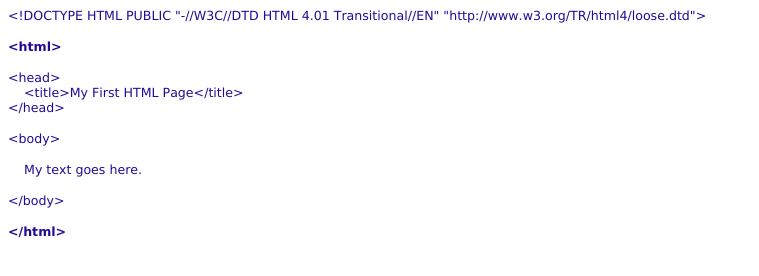
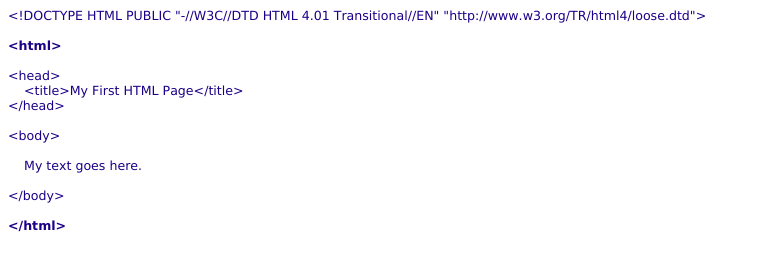
Before and after one commit to rahuldhillo/git-demo, a plain HTML site: page index.html in a window 1280 px wide. Shown: the full height of the page, 0-759 px from the left. Drawn offline with Linux system fonts and the light colour scheme.

Commit message:
Comitted

```diff
--- a/index.html
+++ b/index.html
@@ -7,28 +7,33 @@
   <meta name="Generator" content="Cocoa HTML Writer">
   <meta name="CocoaVersion" content="1671.4">
   <style type="text/css">
-    p.p1 {margin: 0.0px 0.0px 0.0px 0.0px; text-align: justify; line-height: 16.0px; font: 12.6px Verdana; color: #260999; -webkit-text-stroke: #260999}
-    p.p2 {margin: 0.0px 0.0px 0.0px 0.0px; text-align: justify; line-height: 16.0px; font: 12.6px Verdana; color: #260999; -webkit-text-stroke: #260999; min-height: 16.0px}
-    p.p3 {margin: 0.0px 0.0px 0.0px 0.0px; text-align: justify; line-height: 16.0px; font: 12.6px Verdana; color: #260999; -webkit-text-stroke: #260999; background-color: #ffffff}
+    p.p1 {margin: 0.0px 0.0px 0.0px 0.0px; text-align: justify; line-height: 16.0px; font: 12.6px Verdana; color: #1c0087; -webkit-text-stroke: #1c0087}
+    p.p2 {margin: 0.0px 0.0px 0.0px 0.0px; text-align: justify; line-height: 16.0px; font: 12.6px Verdana; color: #1c0087; -webkit-text-stroke: #1c0087; background-color: #ffffff}
     span.s1 {font-kerning: none; background-color: #ffffff}
     span.s2 {font-kerning: none}
   </style>
 </head>
 <body>
 <p class="p1"><span class="s1">&lt;!DOCTYPE HTML PUBLIC "-//W3C//DTD HTML 4.01 Transitional//EN" "http://www.w3.org/TR/html4/loose.dtd"&gt;</span></p>
-<p class="p2"><span class="s2"></span><br></p>
+<p class="p1"><span class="s2"><br>
+</span></p>
 <p class="p1"><span class="s1"><b>&lt;html&gt;</b></span></p>
-<p class="p2"><span class="s2"></span><br></p>
+<p class="p1"><span class="s2"><br>
+</span></p>
 <p class="p1"><span class="s1">&lt;head&gt;</span></p>
 <p class="p1"><span class="s1">    &lt;title&gt;My First HTML Page&lt;/title&gt;</span></p>
 <p class="p1"><span class="s1">&lt;/head&gt;</span></p>
-<p class="p2"><span class="s2"></span><br></p>
+<p class="p1"><span class="s2"><br>
+</span></p>
 <p class="p1"><span class="s1">&lt;body&gt;</span></p>
-<p class="p2"><span class="s2"></span><br></p>
+<p class="p1"><span class="s2"><br>
+</span></p>
 <p class="p1"><span class="s1">    My text goes here.</span></p>
-<p class="p2"><span class="s2"></span><br></p>
+<p class="p1"><span class="s2"><br>
+</span></p>
 <p class="p1"><span class="s1">&lt;/body&gt;</span></p>
-<p class="p2"><span class="s2"></span><br></p>
-<p class="p3"><span class="s2"><b>&lt;/html&gt;</b></span></p>
+<p class="p1"><span class="s2"><br>
+</span></p>
+<p class="p2"><span class="s2"><b>&lt;/html&gt;</b></span></p>
 </body>
 </html>
```
